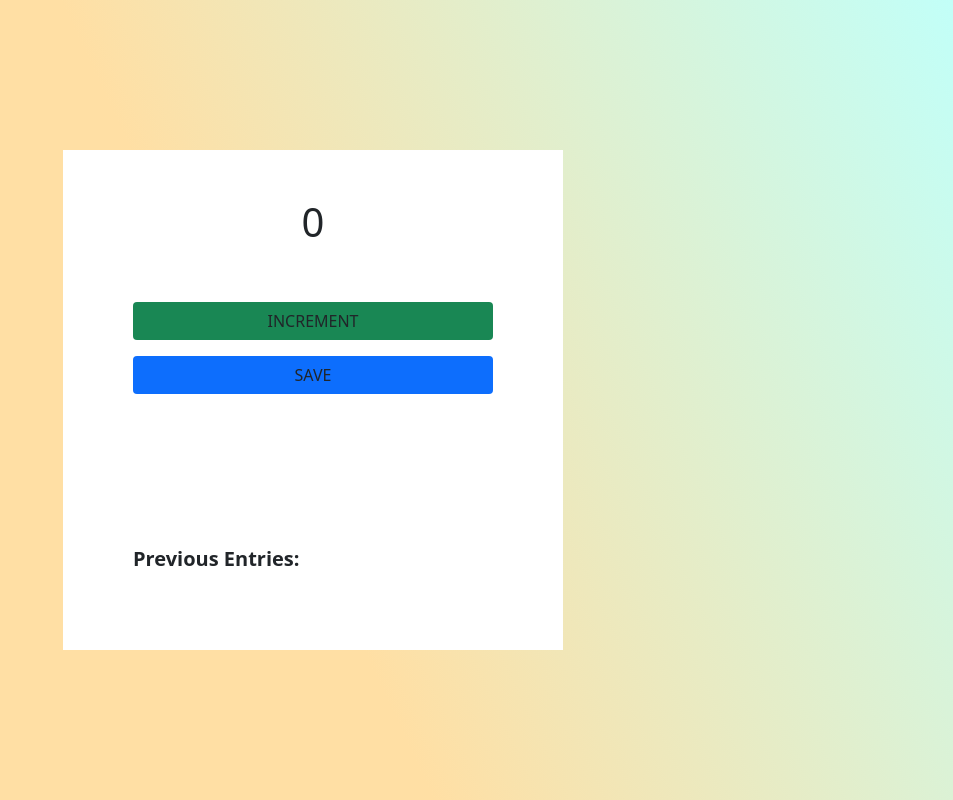
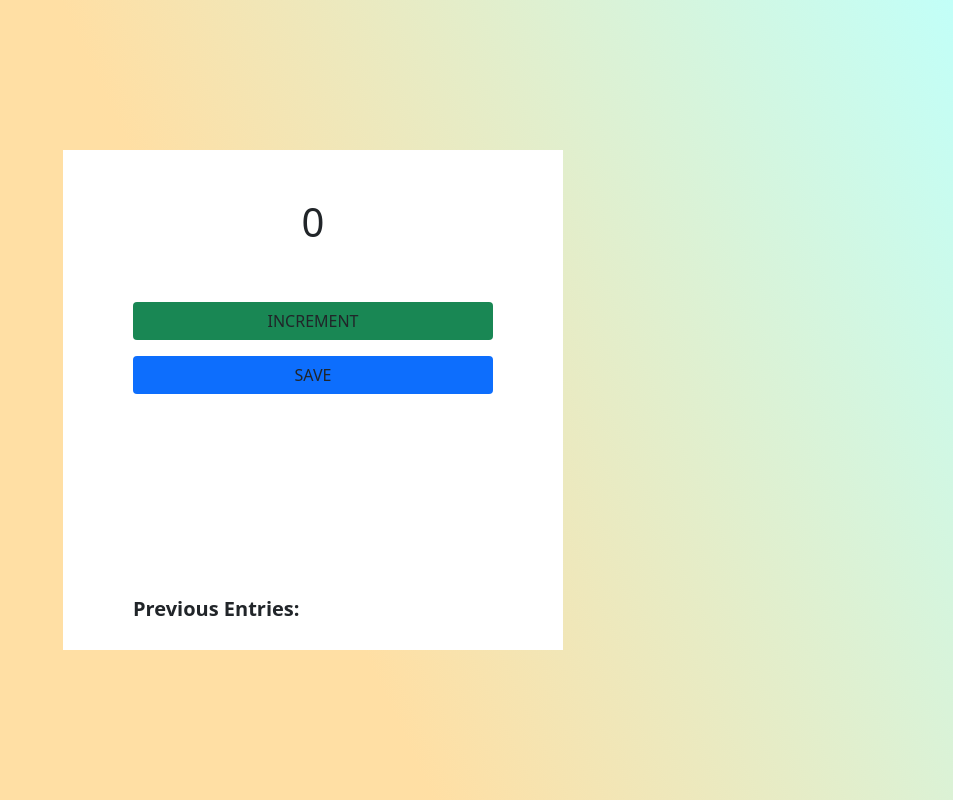
Before and after one commit to adil-shabab/increment-app, a plain HTML site: page index.html in a window 1280 px wide. Shown: the whole page, without its empty margins (327-1280 px from the left). Drawn offline with nearby package versions, Linux system fonts and the light colour scheme.

Commit message:
completed

```diff
--- a/css/style.css
+++ b/css/style.css
@@ -29,5 +29,5 @@ section{
 #para{
     font-size: 20px;
     font-weight: bold;
-    margin-top: 150px !important;
+    margin-top: 200px !important;
 }
```
